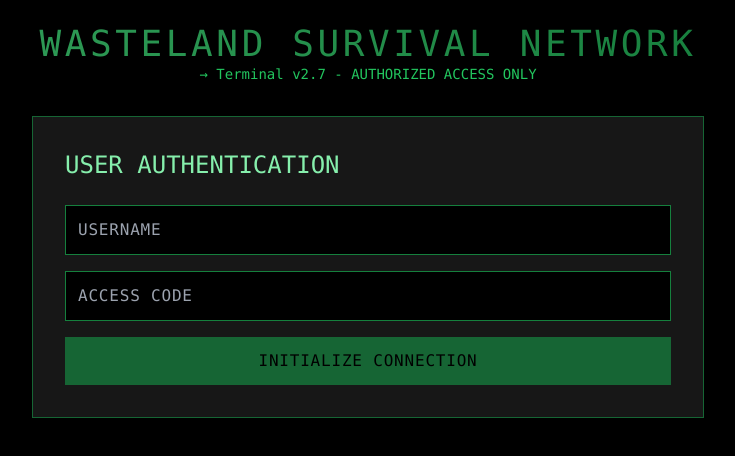
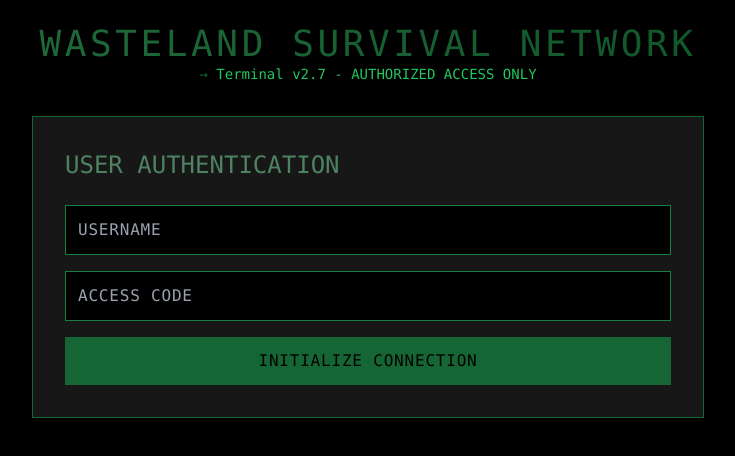
Before and after one commit to ayush-py-c/semicolon-, a React (Create React App) app: page / in a window 1280 px wide. Shown: the top 456 px of the page, without its empty margins (272-1007 px from the left). Built offline with nearby package versions, Linux system fonts and the light colour scheme.

Commit message:
Update index.css

```diff
--- a/src/index.css
+++ b/src/index.css
@@ -14,3 +14,18 @@ code {
   font-family: source-code-pro, Menlo, Monaco, Consolas, 'Courier New',
     monospace;
 }
+@keyframes flicker {
+  0% {
+    opacity: 1;
+  }
+  50% {
+    opacity: 0.5;
+  }
+  100% {
+    opacity: 1;
+  }
+}
+
+.flicker-effect {
+  animation: flicker 1s infinite;
+}
```
